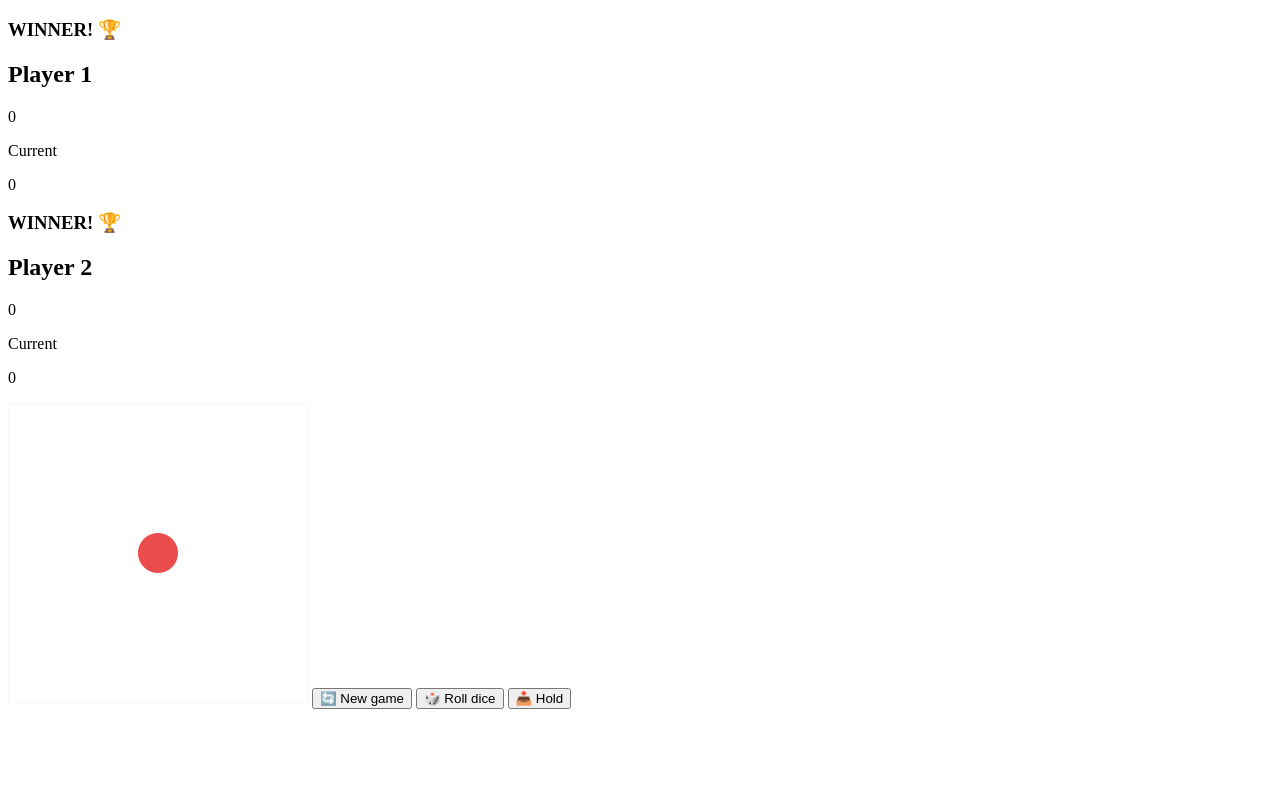
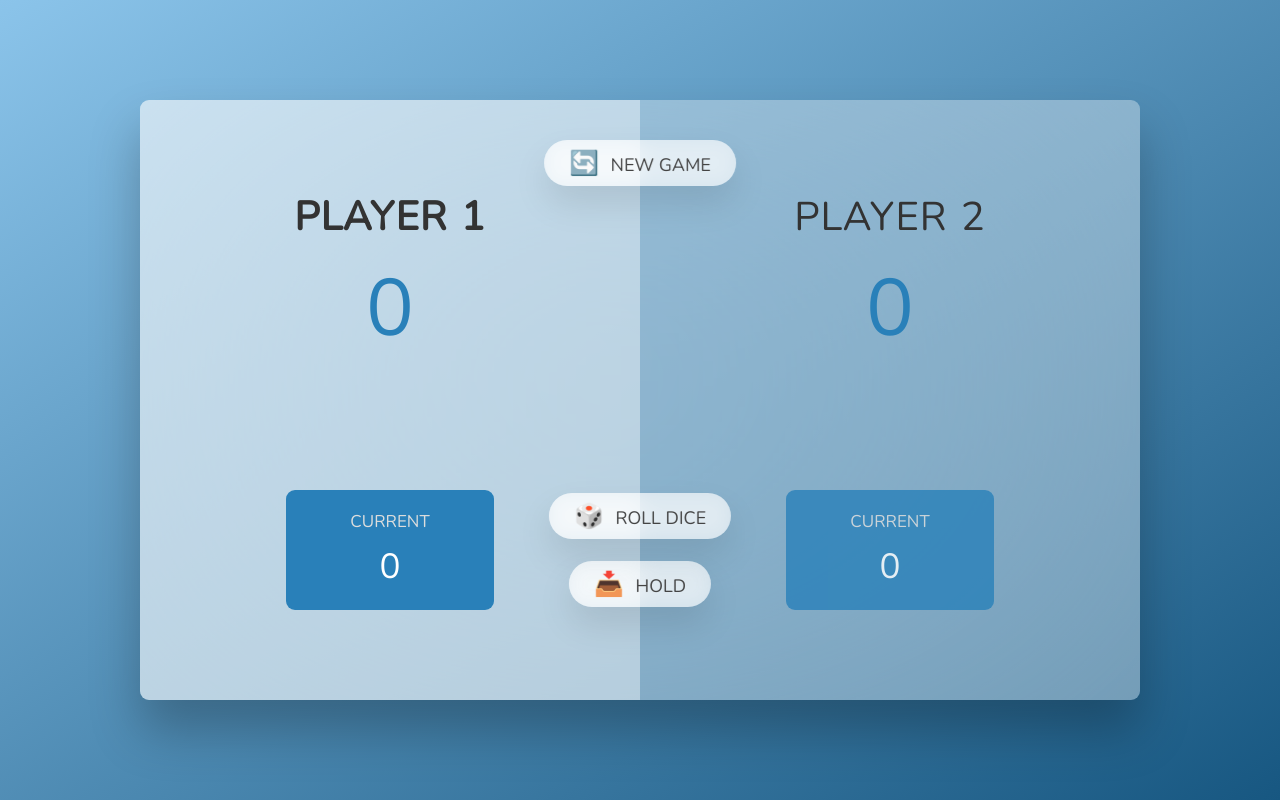
Before and after one commit to robinsahu/GuessIt, a website: page index.html in a window 1280 px wide. Drawn offline with nearby package versions, Linux system fonts and the light colour scheme; the site is published under a folder, as on GitHub Pages, so addresses that start at the root find nothing.

```diff
--- a/index.html
+++ b/index.html
@@ -4,7 +4,7 @@
     <meta charset="UTF-8" />
     <meta name="viewport" content="width=device-width, initial-scale=1.0" />
     <meta http-equiv="X-UA-Compatible" content="ie=edge" />
-    <link rel="stylesheet" href="/src/styles/style.css" />
+    <link rel="stylesheet" href="style.css" />
     <title>Pig Game</title>
   </head>
   <body>
@@ -28,11 +28,11 @@
         </div>
       </section>
 
-      <img src="./static/assets/dice-1.png" alt="Playing dice" class="dice" />
+      <img src="dice-1.png" alt="Playing dice" class="dice" />
       <button class="btn btn--new">🔄 New game</button>
       <button class="btn btn--roll">🎲 Roll dice</button>
       <button class="btn btn--hold">📥 Hold</button>
     </main>
-    <script type="module" src="./index.js"></script>
+    <script src="index.js"></script>
   </body>
 </html>
--- a/src/index.js
+++ b/index.js
@@ -54,7 +54,7 @@
 
     // 2. Display dice
     diceEl.classList.remove("hidden");
-    diceEl.src = `/src/static/assets/dice-${dice}.png`;
+    diceEl.src = `dice-${dice}.png`;
 
     // 3. Check for rolled 1
     if (dice !== 1) {
```
Also changed, not shown: dice-1.png (renamed from src/static/assets/dice-1.png), dice-2.png (renamed from src/static/assets/dice-2.png), dice-3.png (renamed from src/static/assets/dice-3.png), dice-4.png (renamed from src/static/assets/dice-4.png), dice-5.png (renamed from src/static/assets/dice-5.png), dice-6.png (renamed from src/static/assets/dice-6.png), style.css (renamed from src/styles/style.css), 2 other files.
